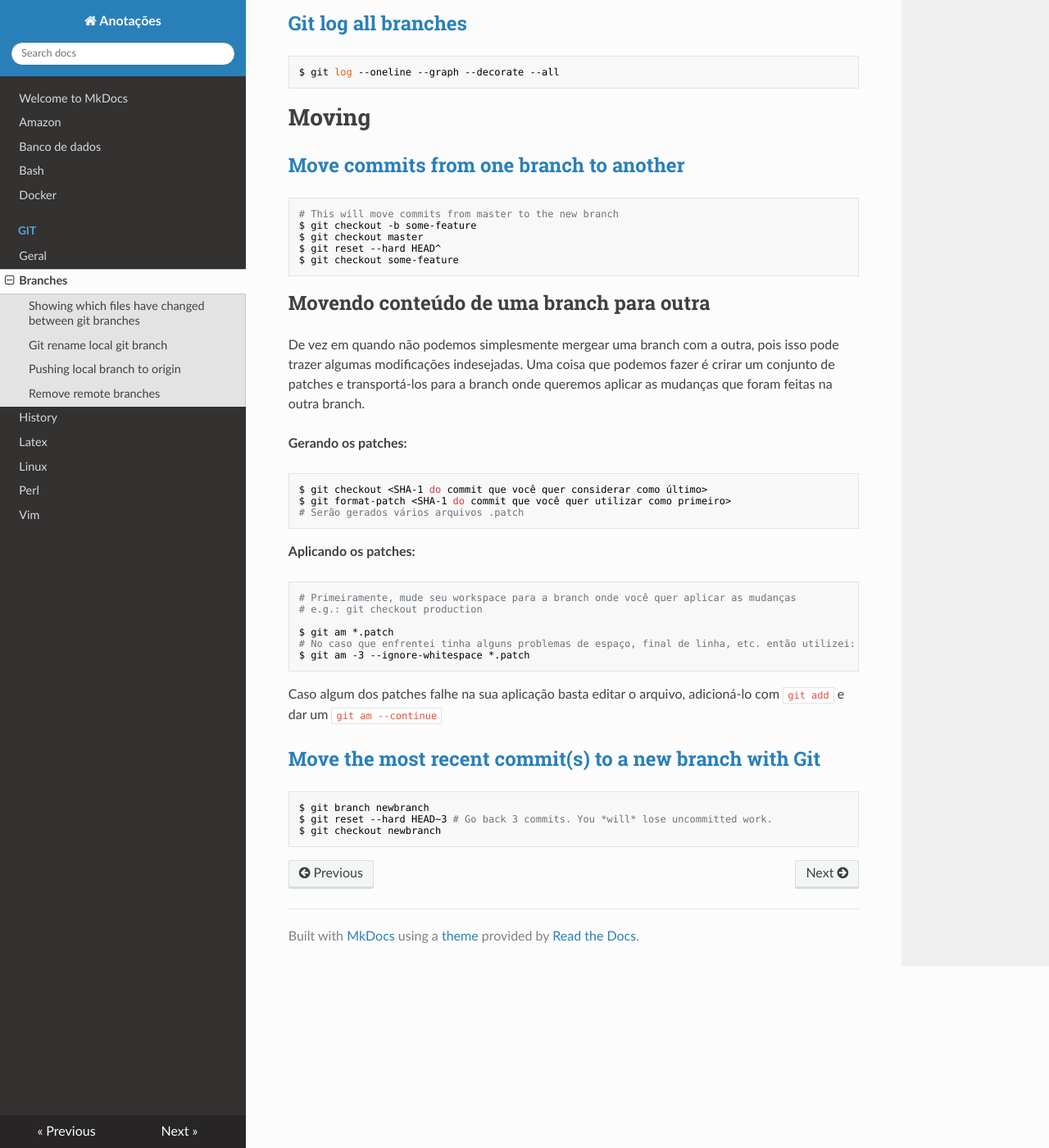
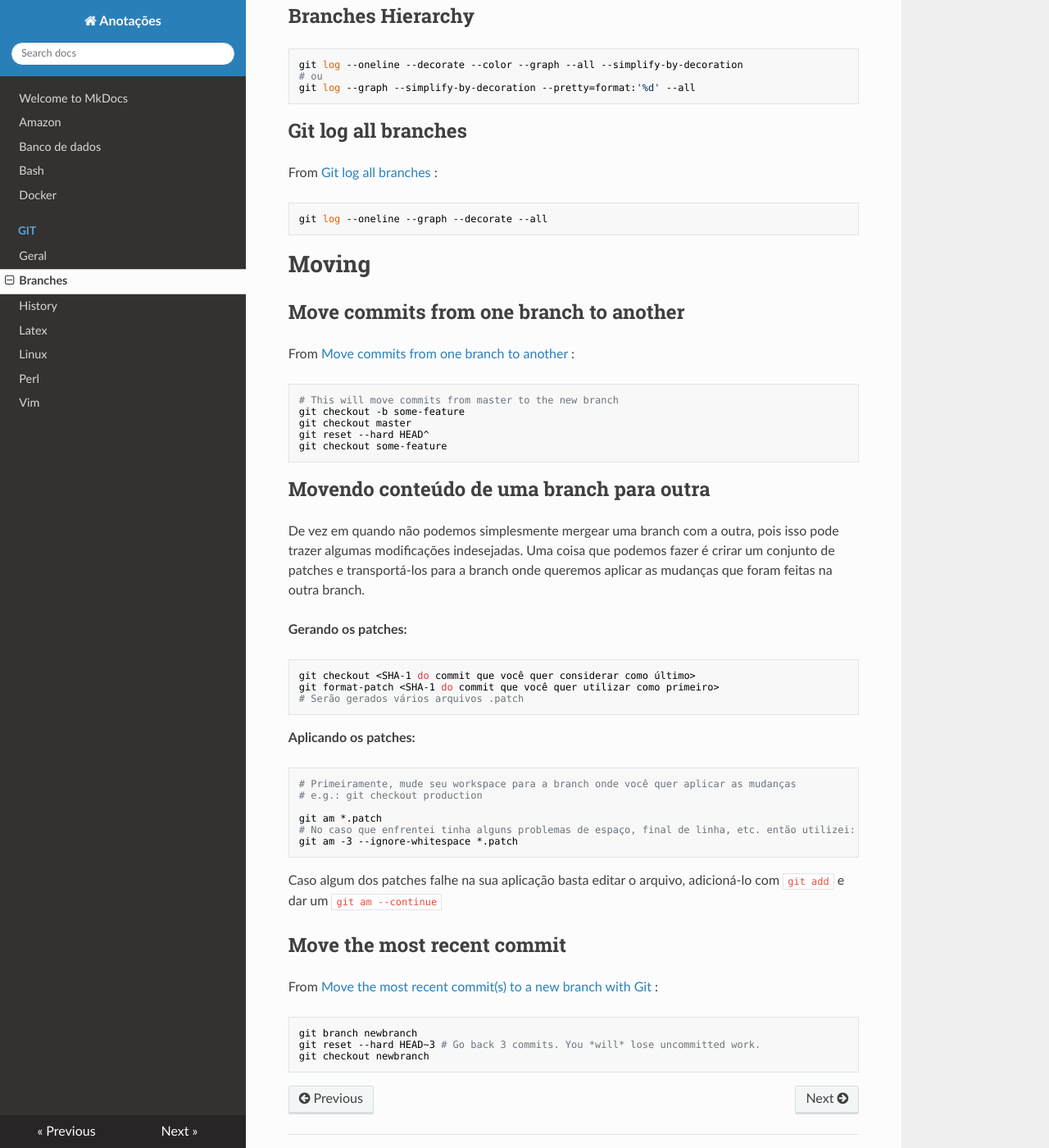
Before and after one commit to hposca/useful_notes, an MkDocs documentation site: the page built from docs/git/branches.md, in a window 1280 px wide and 1400 px high, scrolled down 839 px. Shown: the whole window at 82% size. Built offline with MkDocs 1.6.1, drawn with Linux system fonts in a browser that asks for light colours; nearby versions of some CDN libraries; old or Windows-style settings are respelled for this version of MkDocs; some of the changed text lies outside the part shown.

Commit message:
Atualizações nas anotações do git

```diff
--- a/docs/git/branches.md
+++ b/docs/git/branches.md
@@ -1,30 +1,36 @@
-# Daily Use
+Dicas de como se utilizar branches no git.
 
-## [Showing which files have changed between git branches](http://stackoverflow.com/questions/822811/showing-which-files-have-changed-between-git-branches)
+## Showing which files have changed between git branches
+
+From [Showing which files have changed between git branches](http://stackoverflow.com/questions/822811/showing-which-files-have-changed-between-git-branches) :
 
 ~~~ Bash
-$ git diff --name-status master..branchName
+git diff --name-status master..branchName
 ~~~
 
-## [Git rename local git branch](http://stackoverflow.com/questions/6591213/rename-local-git-branch)
+## Git rename local git branch
+
+From [Git rename local git branch](http://stackoverflow.com/questions/6591213/rename-local-git-branch) :
 
 ~~~ Bash
-$ git branch -m <oldname> <newname>
+git branch -m <oldname> <newname>
 # or, if you want to rename the current branch:
-$ git branch -m <newname>
+git branch -m <newname>
 ~~~
 
 ## Pushing local branch to origin
 
 ~~~ Bash
-$ git push origin <branchName>
+git push origin <branchName>
 ~~~
 
-## [Remove remote branches](http://stackoverflow.com/questions/2003505/delete-a-git-branch-both-locally-and-remotely)
+## Remove remote branches
+
+From [Remove remote branches](http://stackoverflow.com/questions/2003505/delete-a-git-branch-both-locally-and-remotely) :
 
 ~~~ Bash
-$ git push origin --delete <branchName> # or
-$ git push origin :<branchName>
+git push origin --delete <branchName> # or
+git push origin :<branchName>
 ~~~
 
 # Visualization
@@ -32,27 +38,31 @@
 ## Branches Hierarchy
 
 ~~~ Bash
-$ git log --oneline --decorate --color --graph --all --simplify-by-decoration
+git log --oneline --decorate --color --graph --all --simplify-by-decoration
 # ou
-$ git log --graph --simplify-by-decoration --pretty=format:'%d' --all
+git log --graph --simplify-by-decoration --pretty=format:'%d' --all
 ~~~
 
-## [Git log all branches](http://www.lornajane.net/posts/2014/git-log-all-branches)
+## Git log all branches
+
+From [Git log all branches](http://www.lornajane.net/posts/2014/git-log-all-branches) :
 
 ~~~ Bash
-$ git log --oneline --graph --decorate --all
+git log --oneline --graph --decorate --all
 ~~~
 
 # Moving
 
-## [Move commits from one branch to another](http://effectif.com/git/move-commit-from-one-branch-to-another)
+## Move commits from one branch to another
+
+From [Move commits from one branch to another](http://effectif.com/git/move-commit-from-one-branch-to-another) :
 
 ~~~ Bash
 # This will move commits from master to the new branch
-$ git checkout -b some-feature
-$ git checkout master
-$ git reset --hard HEAD^
-$ git checkout some-feature
+git checkout -b some-feature
+git checkout master
+git reset --hard HEAD^
+git checkout some-feature
 ~~~
 
 ## Movendo conteúdo de uma branch para outra
@@ -63,8 +73,8 @@
 **Gerando os patches:**
 
 ~~~ Bash
-$ git checkout <SHA-1 do commit que você quer considerar como último>
-$ git format-patch <SHA-1 do commit que você quer utilizar como primeiro>
+git checkout <SHA-1 do commit que você quer considerar como último>
+git format-patch <SHA-1 do commit que você quer utilizar como primeiro>
 # Serão gerados vários arquivos .patch
 ~~~
 
@@ -74,17 +84,19 @@
 # Primeiramente, mude seu workspace para a branch onde você quer aplicar as mudanças
 # e.g.: git checkout production
 
-$ git am *.patch
+git am *.patch
 # No caso que enfrentei tinha alguns problemas de espaço, final de linha, etc. então utilizei:
-$ git am -3 --ignore-whitespace *.patch
+git am -3 --ignore-whitespace *.patch
 ~~~
 
 Caso algum dos patches falhe na sua aplicação basta editar o arquivo, adicioná-lo com `git add` e dar um `git am --continue`
 
-## [Move the most recent commit(s) to a new branch with Git](http://stackoverflow.com/questions/1628563/move-the-most-recent-commits-to-a-new-branch-with-git)
+## Move the most recent commit
+
+From [Move the most recent commit(s) to a new branch with Git](http://stackoverflow.com/questions/1628563/move-the-most-recent-commits-to-a-new-branch-with-git) :
 
 ~~~ Bash
-$ git branch newbranch
-$ git reset --hard HEAD~3 # Go back 3 commits. You *will* lose uncommitted work.
-$ git checkout newbranch
+git branch newbranch
+git reset --hard HEAD~3 # Go back 3 commits. You *will* lose uncommitted work.
+git checkout newbranch
 ~~~
```
Also changed, not shown: docs/git/git.md (+37 -29 lines), docs/git/history.md (+20 -18 lines).
